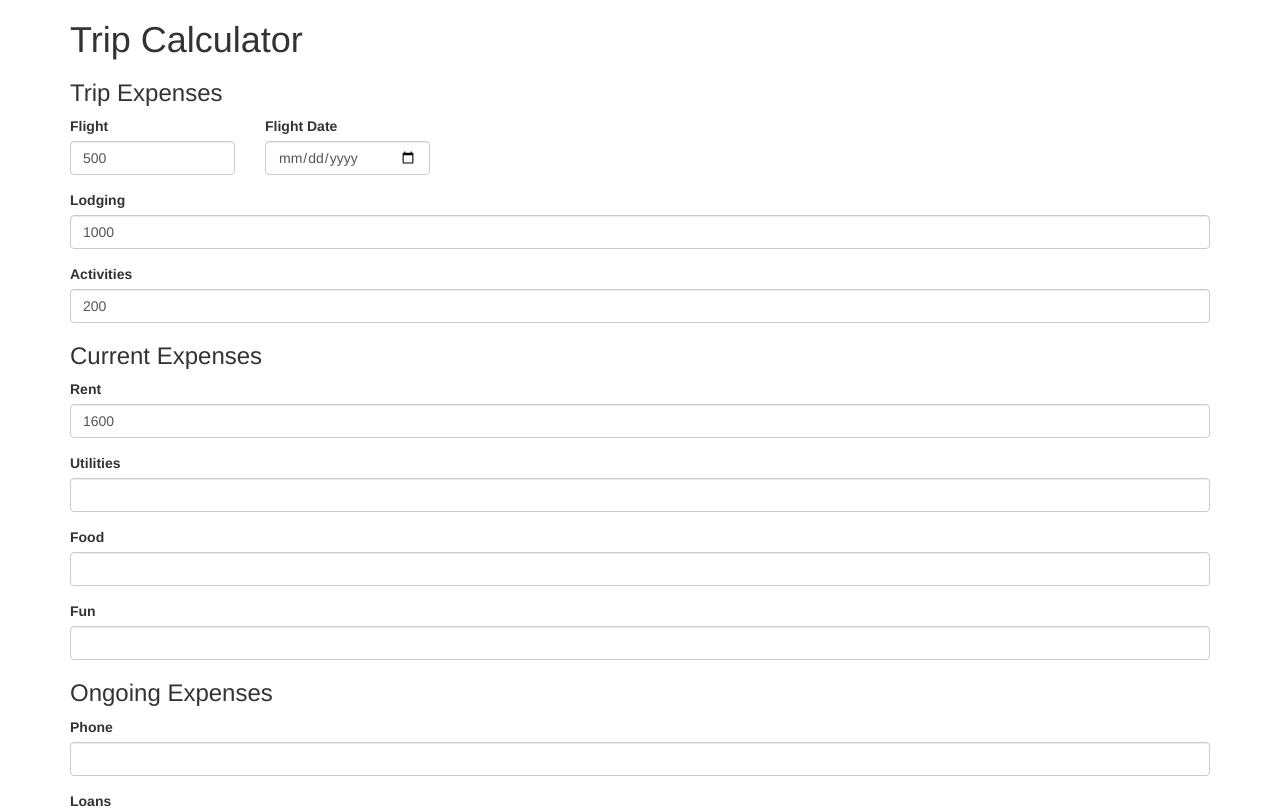
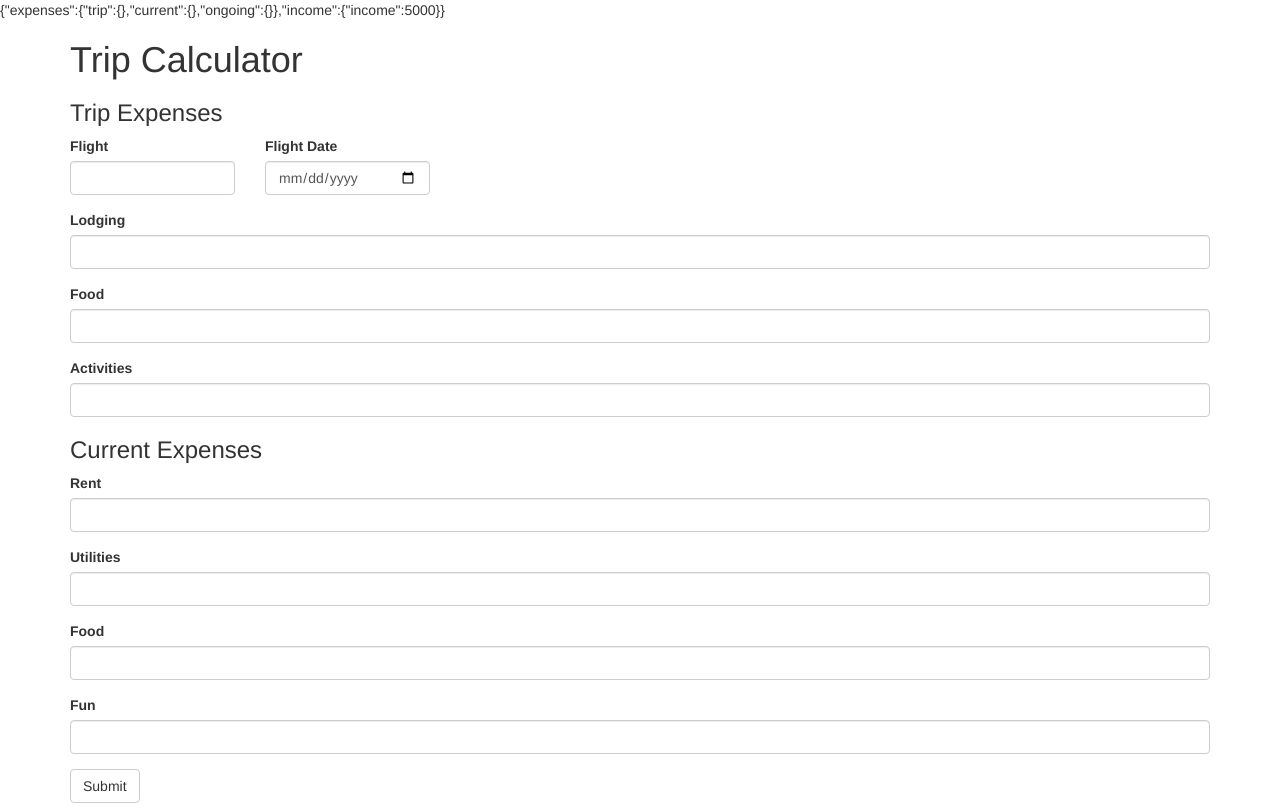
Before and after one commit to sherlocktech/trip-calculator, an Angular app: page / in a window 1280 px wide. Shown: the top 809 px of the page. Built offline with nearby package versions, Linux system fonts and the light colour scheme.

Commit message:
Add calculation of current expenses

```diff
--- a/src/app/calculator-form.component.html
+++ b/src/app/calculator-form.component.html
@@ -1,3 +1,4 @@
+{{diagnostic}}
 <div class="container">
   <h1>Trip Calculator</h1>
 
@@ -28,16 +29,33 @@
     </div>
 
     <div class="form-group">
+      <label for="foodTrip">Food</label>
+      <input type="number" class="form-control" id="foodTrip"
+             required
+             [(ngModel)]="model.expenses.trip.food" name="food">
+    </div>
+
+    <div class="form-group">
       <label for="activities">Activities</label>
       <input type="number" class="form-control" id="activities"
              required
              [(ngModel)]="model.expenses.trip.activities" name="activities">
     </div>
+  </form>
 
-  </form>
+  <p *ngIf="totalTrip">Estimated Trip Total: {{totalTrip | currency:'USD':true}}
 
   <h3>Current Expenses</h3>
   <form>
+    <!--<div class="form-group">
+      <label for="rate">Rate</label>
+      <select class="form-control" id="rate"
+              required
+              [(ngModel)]="model.expenses.current.rate" name="rate">
+        <option *ngFor="let rate of rates" [value]="rate">{{rate}}</option>
+      </select>
+    </div>-->
+
     <div class="form-group">
       <label for="rent">Rent</label>
       <input type="number" class="form-control" id="rent"
@@ -48,20 +66,28 @@
     <div class="form-group">
       <label for="utilities">Utilities</label>
       <input type="number" class="form-control" id="utilities"
-             required>
+             required
+             [(ngModel)]="model.expenses.current.utilities" name="utilities">
     </div>
 
     <div class="form-group">
       <label for="food">Food</label>
       <input type="number" class="form-control" id="food"
-             required>
+             required
+             [(ngModel)]="model.expenses.current.food" name="food">
     </div>
 
     <div class="form-group">
       <label for="fun">Fun</label>
-      <input type="number" class="form-control" id="fun">
+      <input type="number" class="form-control" id="fun"
+             required
+             [(ngModel)]="model.expenses.current.fun" name="fun">
     </div>
   </form>
+
+  <p *ngIf="totalCurrent">Burn rate per day: {{totalCurrent | currency:'USD':true}}</p>
+
+  <button type="submit" class="btn btn-default" (click)="onSubmit()">Submit</button>
 
   <h3>Ongoing Expenses</h3>
   <form>
--- a/src/app/calculator-form.component.ts
+++ b/src/app/calculator-form.component.ts
@@ -7,24 +7,39 @@ import { ExpensesCurrent } from './expenses-current';
 import { ExpensesOngoing } from './expenses-ongoing';
 import { Income } from './income';
 
+import { Rate } from './rate-enum';
+
 @Component({
   selector: 'calculator-form',
   templateUrl: './calculator-form.component.html',
   providers: [CalculatorService]
 })
 export class CalculatorFormComponent {
+
+totalTrip: number;
+totalCurrent: number;
+
+currentExpensesRate: string;
+
+// rates = [30, 7, 1]; // need to come up with a good solution for choosing rates
+
   constructor(private calc: CalculatorService) {}
   model = {
     expenses: {
-      trip: new ExpensesTrip(500, 1000, 500, 200),
-      current: new ExpensesCurrent(1600, 300, 700, 100), ongoing: new ExpensesOngoing(50, 164)
+      trip: new ExpensesTrip(),
+      current: new ExpensesCurrent(),
+      ongoing: new ExpensesOngoing()
     },
     income: new Income(5000)
   }
 
   submitted = false;
 
-  onSubmit() { this.submitted = true; }
+  onSubmit() {
+    this.submitted = true;
+    this.totalTrip = this.calc.getTripExpenses(this.model.expenses.trip);
+    this.totalCurrent = this.calc.getDailyBurn(this.model.expenses.current);
+   }
 
   //TODO: Remove this when we're done
   get diagnostic() { return JSON.stringify(this.model); }
--- a/src/app/calculator.service.ts
+++ b/src/app/calculator.service.ts
@@ -1,4 +1,21 @@
+import { ExpensesTrip } from './expenses-trip';
+import { ExpensesCurrent } from './expenses-current';
+import { ExpensesOngoing } from './expenses-ongoing';
+import { Rate } from './rate-enum';
+
 export class CalculatorService {
-  private tripExpensesSum: number;
   private moneyForTrip: number;
+
+  public getTripExpenses (tripExpenses: ExpensesTrip) {
+    let tripExpensesSum = tripExpenses.total;
+    return tripExpensesSum;
+  }
+
+  public getDailyBurn (currentExpenses: ExpensesCurrent) {
+    let burnRate = 30; //in the future this should come from selection on component
+    let currentExpensesSum = currentExpenses.total / burnRate;
+
+    return currentExpensesSum;
+  }
+
 }
--- a/src/app/expenses-current.ts
+++ b/src/app/expenses-current.ts
@@ -1,8 +1,16 @@
+import { Rate } from './rate-enum';
+
 export class ExpensesCurrent {
-  constructor (
-    public rent: number,
-    public utilities: number,
-    public food: number,
-    public fun: number,
-  ) {}
+  public rent: number;
+  public utilities: number;
+  public food: number;
+  public fun: number;
+  public rate: number;
+
+  //possibly move all of this logic to calculator.service
+  get total() {
+    let sum = 0;
+    sum += this.rent + this.utilities + this.food + this.fun;
+    return sum;
+  }
 }
--- a/src/app/expenses-ongoing.ts
+++ b/src/app/expenses-ongoing.ts
@@ -1,6 +1,4 @@
 export class ExpensesOngoing {
-  constructor (
-    public phone: number,
-    public loans?: number
-  ) {}
+  public phone: number;
+  public loans?: number;
 }
--- a/src/app/expenses-trip.ts
+++ b/src/app/expenses-trip.ts
@@ -1,9 +1,17 @@
 export class ExpensesTrip {
-  constructor (
-    public flight: number,
-    public lodging: number,
-    public food: number,
-    public activities: number,
-    public fees?: number
-  ) {}
+  public flight: number;
+  public lodging: number;
+  public food: number;
+  public activities: number;
+  public fees?: number;
+
+  //possibly move all of this logic to calculator.service
+  get total() {
+    let sum = 0;
+    sum += this.flight + this.lodging + this.food + this.activities;
+    if (this.fees !== null && this.fees !== undefined) {
+      sum += this.fees;
+    }
+    return sum;
+  }
 }
--- /dev/null
+++ b/src/app/rate-enum.ts
@@ -0,0 +1,5 @@
+export enum Rate {
+  Monthly,
+  Weekly,
+  Daily
+}
```
